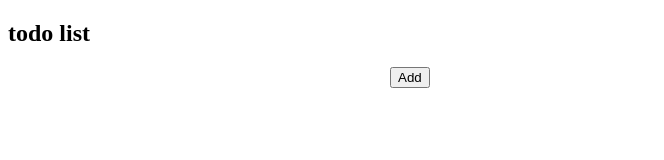
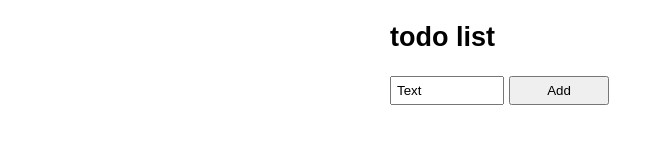
Before and after one commit to andrzej-stasinski/list-do-OOP-in-JavaScript, a plain HTML site: page index.html in a window 1280 px wide. Shown: the whole page, without its empty margins (0-664 px from the left). Drawn offline with Linux system fonts and the light colour scheme.

Commit message:
add Input Button & README & style.cs

```diff
--- a/Button.js
+++ b/Button.js
@@ -7,7 +7,9 @@ class Button {
     render() {
         const button = document.createElement('button')
         button.textContent = this.label
-        button.addEventListener('click', this.onClick)
+        button.addEventListener('click', () => this.onClick())
+
+        button.classList.add('button')
         return button
     }
 }
--- a/Input.js
+++ b/Input.js
@@ -0,0 +1,15 @@
+
+class Input {
+    constructor(text, onChange) {
+        this.text = text
+        this.onChange = onChange
+    }
+    render() {
+        const input = document.createElement('input')
+        input.value = this.text
+        input.addEventListener('input', e => this.onChange(e.target.value))
+
+        input.classList.add('input')
+        return input
+    }
+}
--- a/index.html
+++ b/index.html
@@ -4,19 +4,18 @@
     <meta charset="UTF-8">
     <meta name="viewport" content="width=device-width, initial-scale=1.0">
     <title>todo list</title>
+    <link rel="stylesheet" href="style.css">
     <style>
-        .container {
-            max-width: 500px;
-            margin: 0 auto;
-        }
+
     </style>
 </head>
 <body>
 
-    <h2>todo list</h2>
+
     <div class="container">
+        <h2>todo list</h2>
+    </div>
 
-    </div>
     <script src="Input.js"></script>
     <script src="Button.js"></script>
     <script src="Form.js"></script>
@@ -24,9 +23,11 @@
     <script src="ToDo.js"></script>
 
     <script>
+        const input1 = new Input('Text', (val) => console.log(val))
         const button1 = new Button('Add', () => console.log('click'))
 
         const container = document.querySelector('.container')
+        container.appendChild(input1.render())
         container.appendChild(button1.render())
 
 
--- /dev/null
+++ b/style.css
@@ -0,0 +1,19 @@
+
+body {
+    font-family: sans-serif;
+    font-size: 18px;
+}
+.container {
+    max-width: 500px;
+    margin: 0 auto;
+}
+.input {
+    width: 100px;
+    padding: 5px;
+}
+.button {
+    width: 100px;
+    cursor: pointer;
+    padding: 5px;
+    margin-left: 5px;
+}
```
Also changed, not shown: 1 other file.
